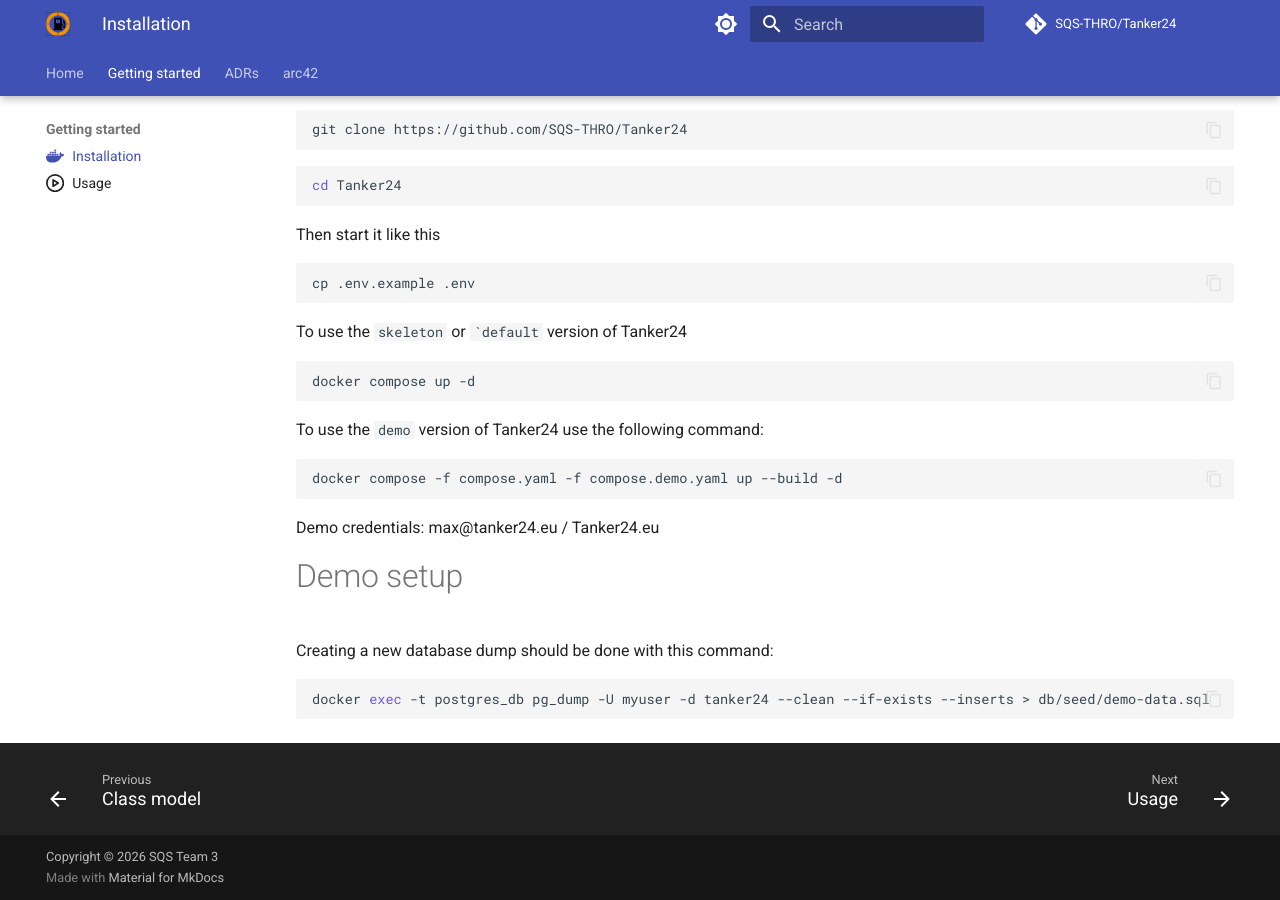
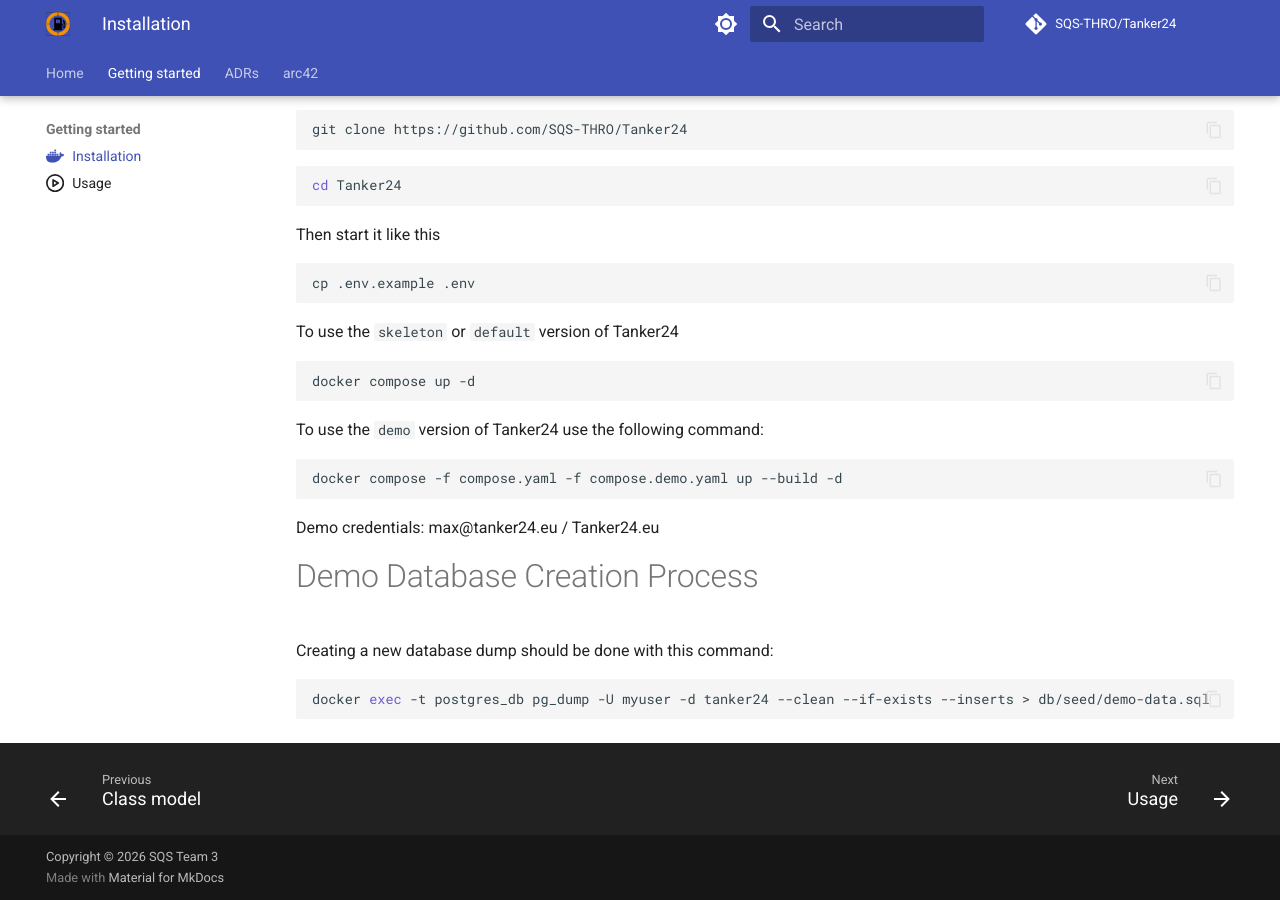
Before and after one commit to SQS-THRO/Tanker24, an MkDocs documentation site: the page built from docs/installation.md, in a window 1280 px wide and 900 px high, scrolled down 569 px. Built offline with MkDocs 1.6.1 and Material for MkDocs 9.7.7, drawn with Linux system fonts in a browser that asks for light colours; comment, search, counter and statistics services are not loaded.

Commit message:
#225 fixed typo in installation.md

````diff
--- a/docs/installation.md
+++ b/docs/installation.md
@@ -28,7 +28,7 @@
 cp .env.example .env
 ```
 
-To use the ``skeleton`` or ```default`` version of Tanker24
+To use the `skeleton` or `default` version of Tanker24
 
 ```bash
 docker compose up -d
@@ -43,7 +43,7 @@
 Demo credentials: max@tanker24.eu / Tanker24.eu
 
 
-# Demo setup
+# Demo Database Creation Process
 
 Creating a new database dump should be done with this command:
 
````
